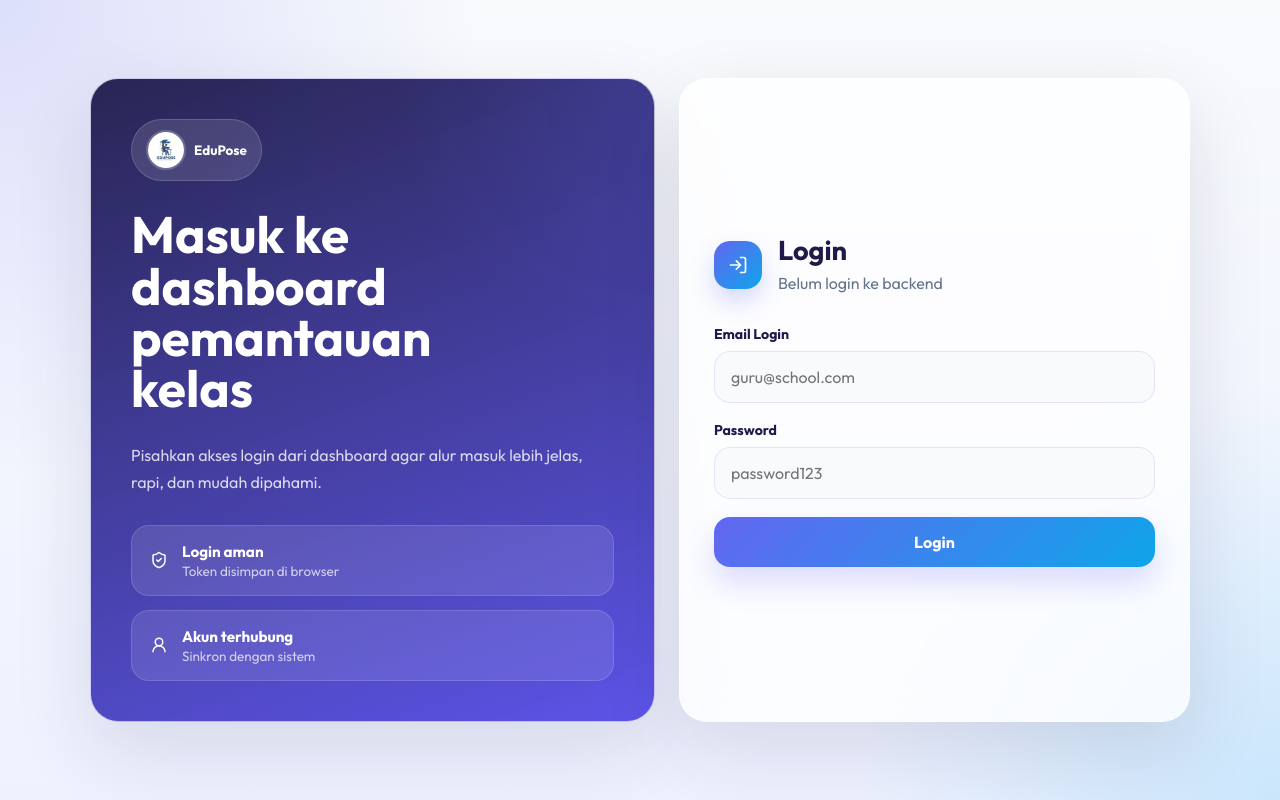
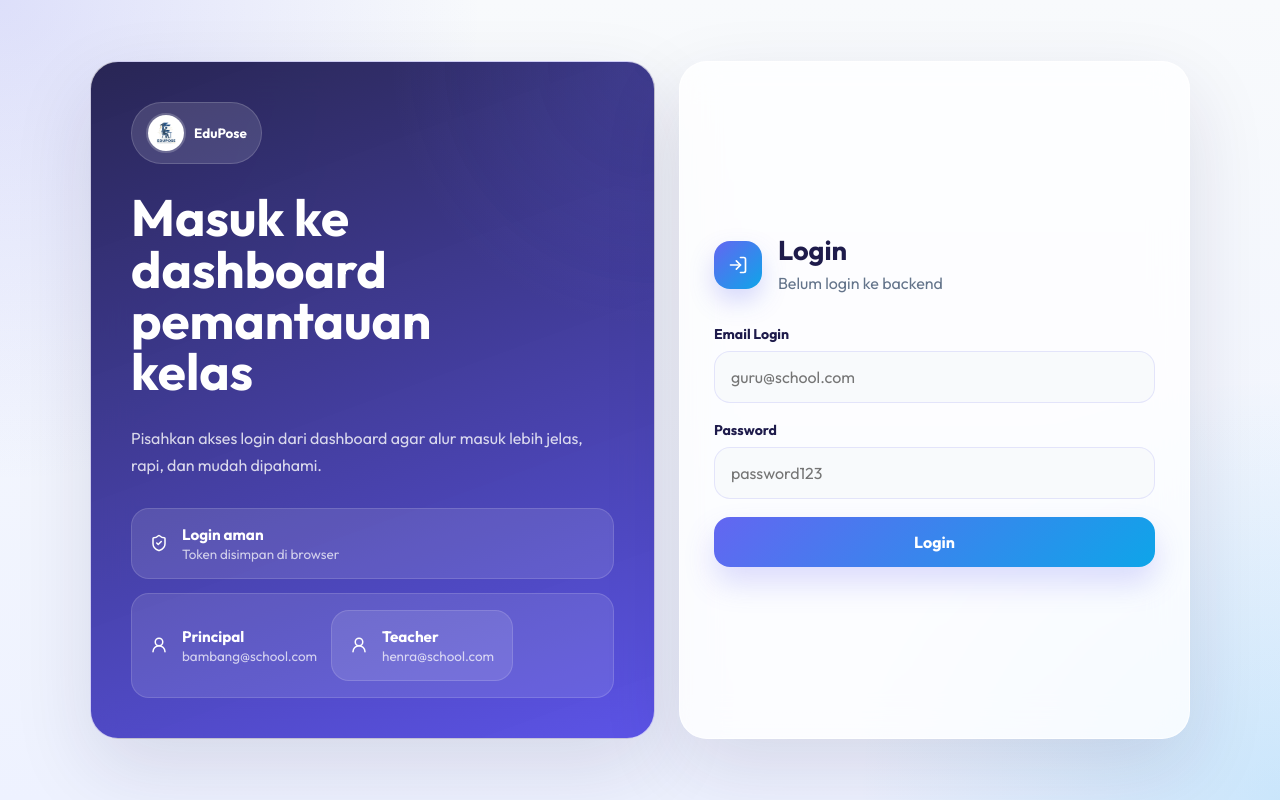
Before and after one commit to nhloiacs/EduPose, a React (Vite) app in the folder frontend/: page / in a window 1280 px wide. Built offline with nearby package versions, Linux system fonts and the light colour scheme; no server answers.

Commit message:
fix: nginx

```diff
--- a/frontend/src/components/auth/LoginPage.jsx
+++ b/frontend/src/components/auth/LoginPage.jsx
@@ -33,9 +33,17 @@ export default function LoginPage({
             <div className="auth-stat-card">
               <UserRound size={18} />
               <div>
-                <strong>Akun terhubung</strong>
-                <span>Sinkron dengan sistem</span>
+                <strong>Principal</strong>
+                <span>bambang@school.com</span>
               </div>
+            <div className="auth-stat-card">
+              <UserRound size={18} />
+              <div>
+                <strong>Teacher</strong>
+                <span>henra@school.com</span>
+              </div>
+            </div>
+
             </div>
           </div>
         </section>
```
Also changed, not shown: 1 other file (tests, documents, lock files or other folders).
